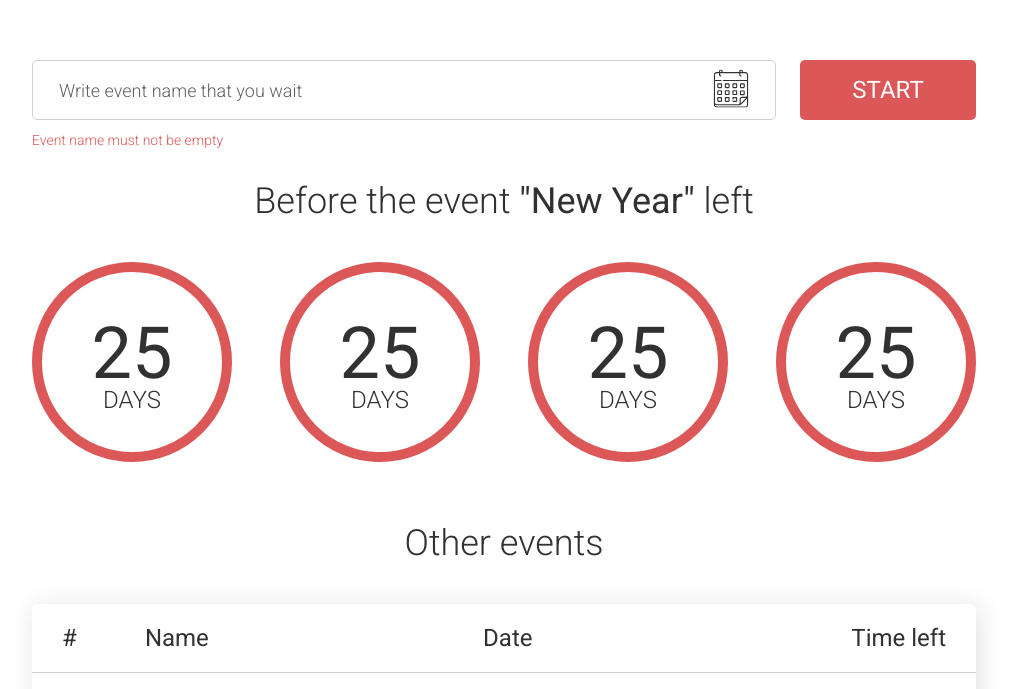
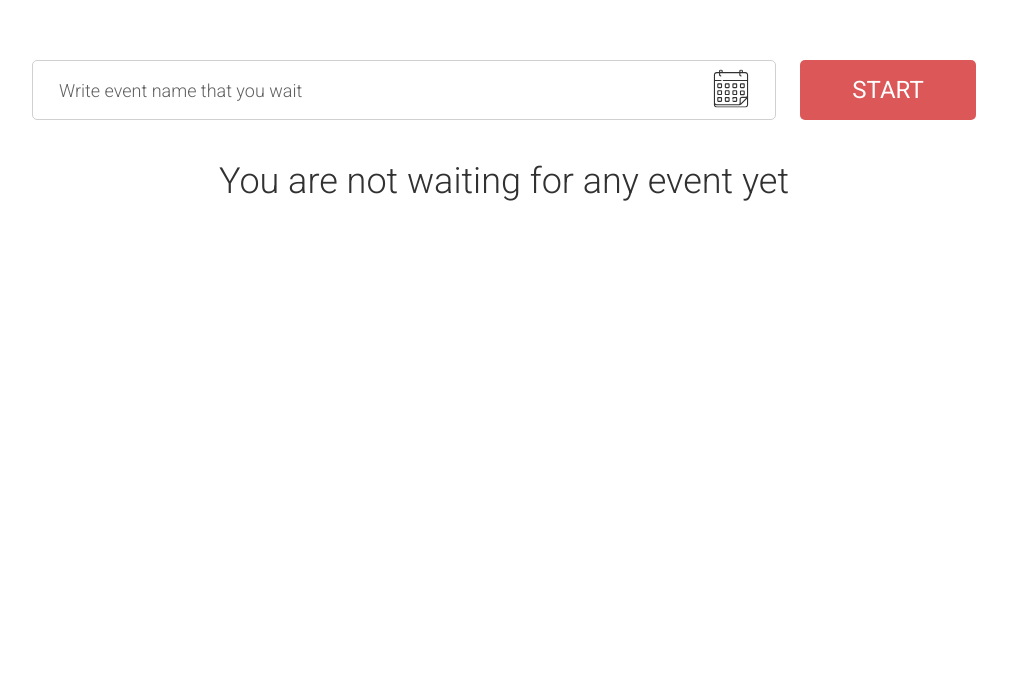
Before and after one commit to kovyazin/countdown-timer, a React (Create React App) app: page / in a window 1280 px wide. Shown: the part 105-794 px from the top of the page, without its empty margins (136-1149 px from the left). Built offline with nearby package versions, Linux system fonts and the light colour scheme.

Commit message:
Подключил redux к проекту и добавил логику отображения событий

```diff
--- a/package.json
+++ b/package.json
@@ -9,7 +9,9 @@
     "prop-types": "^15.7.2",
     "react": "^16.12.0",
     "react-dom": "^16.12.0",
+    "react-redux": "^7.1.3",
     "react-scripts": "3.3.0",
+    "redux": "^4.0.5",
     "styled-components": "^5.0.0"
   },
   "scripts": {
--- a/src/components/App/App.js
+++ b/src/components/App/App.js
@@ -1,29 +1,48 @@
 import React from 'react'
-import styled from 'styled-components'
+import { connect } from 'react-redux'
+import PropTypes from 'prop-types'
 
 import EventForm from '../EventForm/EventForm'
 import CurrentEvent from '../CurrentEvent/CurrentEvent'
 import OtherEvents from '../OtherEvents/OtherEvents'
 import Section from '../UI/Section'
+import { Wrapper, Message } from './Styled'
 
-const Wrapper = styled.div`
-  margin: 0 auto;
-  max-width: 1050px;
-  padding: 165px 53px;
-`
-
-const App = () => {
+const App = ({ eventsList }) => {
   return (
     <Wrapper>
       <EventForm />
-      <Section>
-        <CurrentEvent />
-      </Section>
-      <Section>
-        <OtherEvents />
-      </Section>
+      {!!eventsList.length && <Body eventsList={eventsList} />}
+      {!eventsList.length && (
+        <Message>You are not waiting for any event yet</Message>
+      )}
     </Wrapper>
   )
 }
 
-export default App
+const Body = ({ eventsList }) => (
+  <>
+    <Section>
+      <CurrentEvent />
+    </Section>
+    {eventsList.length > 1 && (
+      <Section>
+        <OtherEvents />
+      </Section>
+    )}
+  </>
+)
+
+App.propTypes = {
+  eventsList: PropTypes.arrayOf(PropTypes.object).isRequired
+}
+
+Body.propTypes = {
+  eventsList: PropTypes.arrayOf(PropTypes.object).isRequired
+}
+
+const mapStateToProps = ({ events: { eventsList } }) => ({
+  eventsList
+})
+
+export default connect(mapStateToProps)(App)
--- /dev/null
+++ b/src/components/App/Styled.js
@@ -0,0 +1,14 @@
+import styled from 'styled-components'
+
+export const Wrapper = styled.div`
+  margin: 0 auto;
+  max-width: 1050px;
+  padding: 165px 53px;
+`
+export const Message = styled.div`
+  margin-top: 40px;
+  text-align: center;
+  font-size: 36px;
+  font-weight: 300;
+  color: #313131;
+`
--- a/src/components/EventForm/EventForm.js
+++ b/src/components/EventForm/EventForm.js
@@ -1,4 +1,4 @@
-import React from 'react'
+import React, { useState } from 'react'
 
 import {
   Form,
@@ -11,14 +11,34 @@ import {
 } from './Styled'
 
 const EventForm = () => {
+  const [inputValue, setInputValue] = useState('')
+  const [error, setError] = useState(null)
+
+  const handleSubmit = e => {
+    e.preventDefault()
+    if (!inputValue) {
+      setError('Event name must not be empty')
+    } else {
+      setError(null)
+    }
+  }
+
+  const handleChange = e => {
+    setInputValue(e.target.value)
+  }
+
   return (
-    <Form>
+    <Form onSubmit={handleSubmit}>
       <InputWrapper>
         <DateButton type="button">
           <StyledCalendarIcon />
         </DateButton>
-        <Input placeholder="Write event name that you wait" />
-        <WarningMessage>Event name must not be empty</WarningMessage>
+        <Input
+          placeholder="Write event name that you wait"
+          value={inputValue}
+          onChange={handleChange}
+        />
+        {error && <WarningMessage>{error}</WarningMessage>}
       </InputWrapper>
       <Button type="submit">start</Button>
     </Form>
--- a/src/components/EventForm/Styled.js
+++ b/src/components/EventForm/Styled.js
@@ -40,6 +40,7 @@ export const Button = styled.button`
   background: #dc5858;
   border: none;
   border-radius: 5px;
+  cursor: pointer;
 `
 
 export const DateButton = styled.button`
--- a/src/index.js
+++ b/src/index.js
@@ -1,7 +1,14 @@
 import React from 'react'
 import ReactDOM from 'react-dom'
+import { Provider } from 'react-redux'
 
 import './index.scss'
+import store from './store'
 import App from './components/App/App'
 
-ReactDOM.render(<App />, document.getElementById('root'))
+ReactDOM.render(
+  <Provider store={store}>
+    <App />
+  </Provider>,
+  document.getElementById('root')
+)
--- /dev/null
+++ b/src/reducers/events/reducer.js
@@ -0,0 +1,12 @@
+const initialState = {
+  eventsList: []
+}
+
+const eventsReducer = (state = initialState, action) => {
+  switch (action.type) {
+    default:
+      return state
+  }
+}
+
+export default eventsReducer
--- /dev/null
+++ b/src/reducers/rootReducer.js
@@ -0,0 +1,8 @@
+import { combineReducers } from 'redux'
+import eventsReducer from './events/reducer'
+
+const rootReducer = combineReducers({
+  events: eventsReducer
+})
+
+export default rootReducer
--- /dev/null
+++ b/src/store.js
@@ -0,0 +1,6 @@
+import { createStore } from 'redux'
+import rootReducer from './reducers/rootReducer'
+
+const store = createStore(rootReducer)
+
+export default store
```
Also changed, not shown: src/reducers/events/actions.js (added), src/reducers/events/types.js (added), 1 other file (tests, documents, lock files or other folders).
